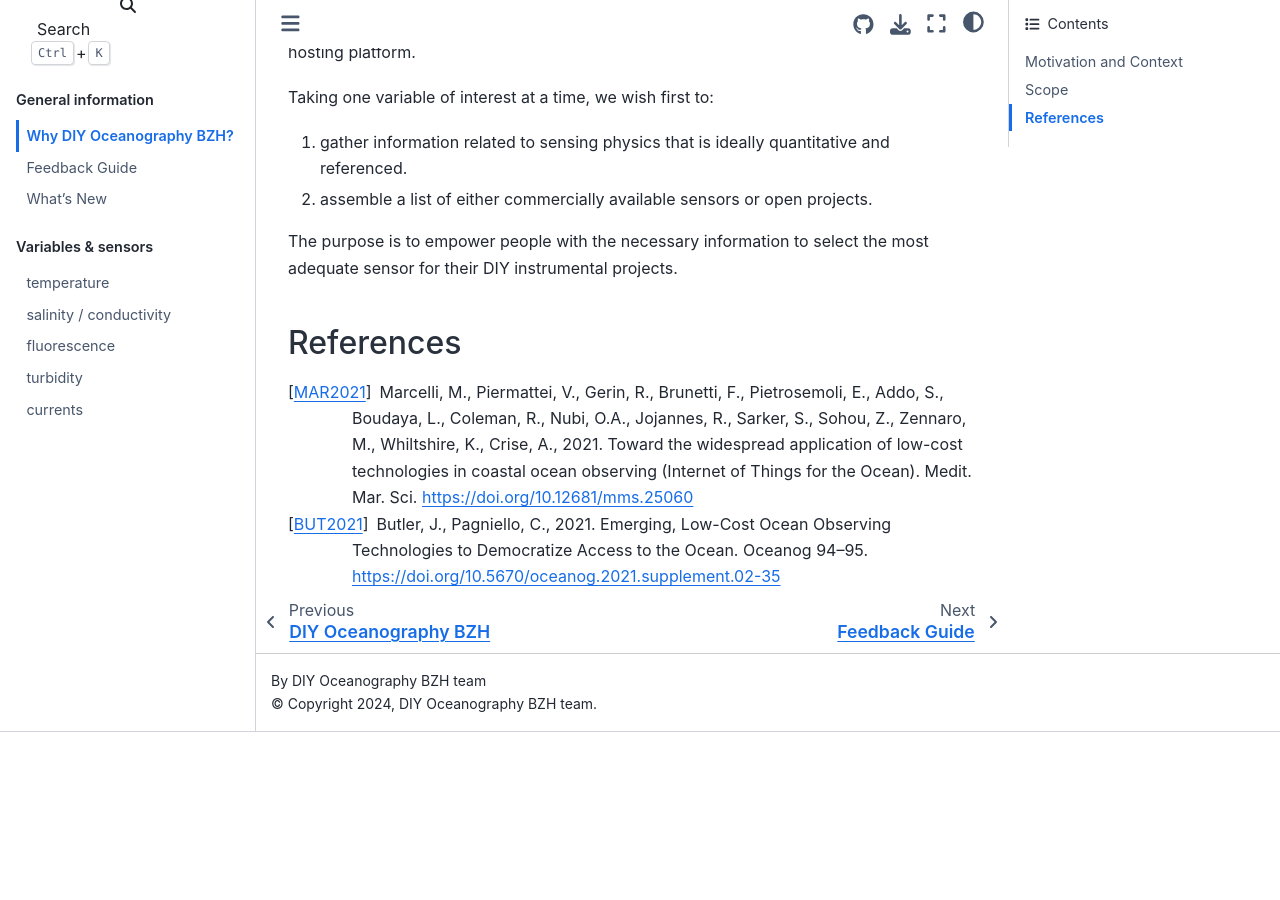
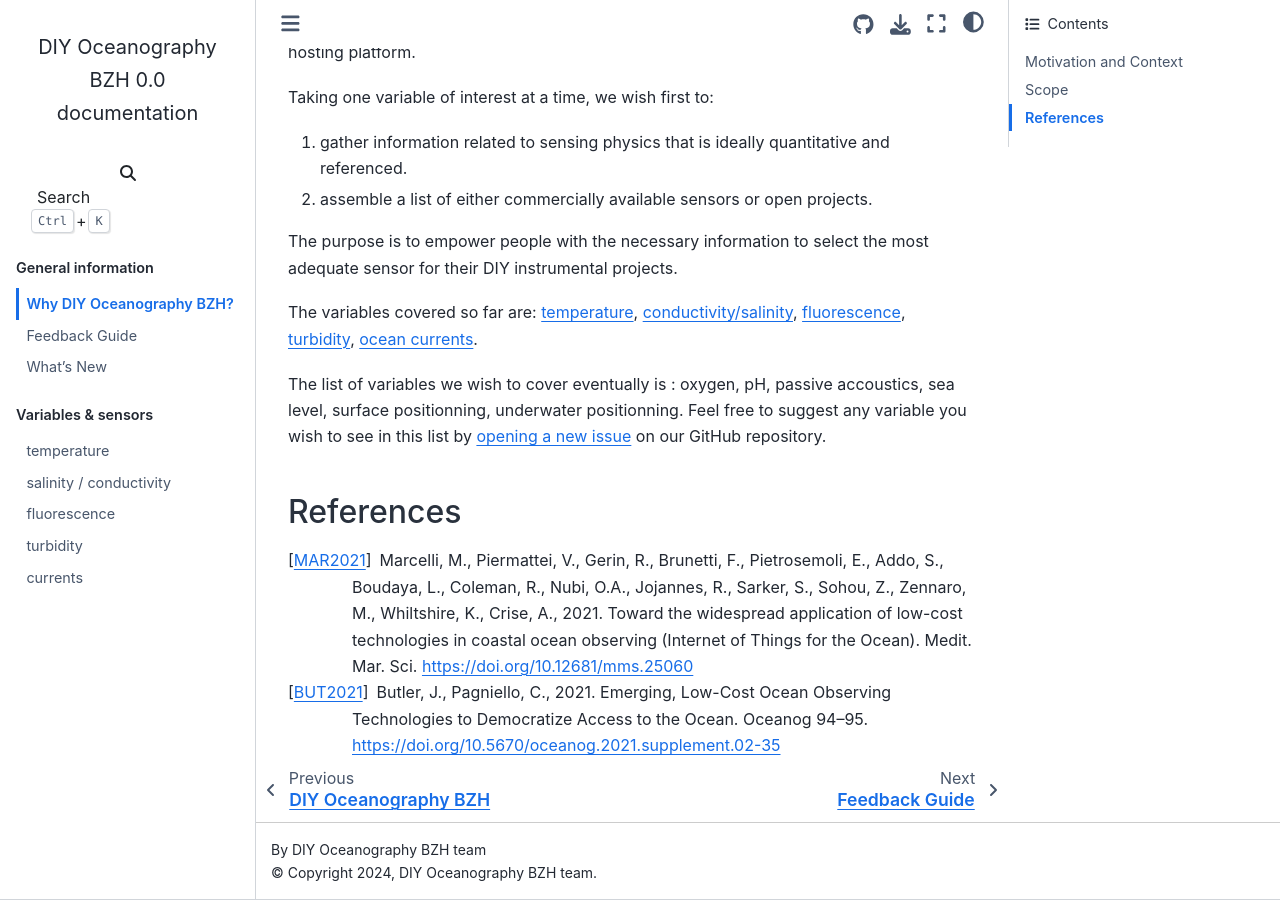
Before and after one commit to DIYOceanography/DIYOceanography_BZH, a Sphinx documentation site: the page built from docs/why-DIY-Oceanography-BZH.rst, in a window 1280 px wide and 900 px high, scrolled down 556 px. Built offline with Sphinx 7.4.7 and the Sphinx Book theme 1.1.4, drawn with Linux system fonts in a browser that asks for light colours; before the commit the page ends 1288 px from its top, so only the background shows below that.

Commit message:
add variables (covered and wish list)

```diff
--- a/docs/why-DIY-Oceanography-BZH.rst
+++ b/docs/why-DIY-Oceanography-BZH.rst
@@ -24,6 +24,10 @@
 
 The purpose is to empower people with the necessary information to select the most adequate sensor for their DIY instrumental projects.
 
+The variables covered so far are: :doc:`temperature <temperature/temperature>`, :doc:`conductivity/salinity <conductivity/conductivity>`,  :doc:`fluorescence <fluorescence/fluorescence>`, :doc:`turbidity <turbidity/turbidity>`, :doc:`ocean currents <currents/currents>`.
+
+The list of variables we wish to cover eventually is : oxygen, pH, passive accoustics, sea level, surface positionning, underwater positionning. Feel free to suggest any variable you wish to see in this list by `opening a new issue <https://github.com/DIYOceanography/DIYOceanography_BZH/issues/new/choose>`_ on our GitHub repository.
+
 References
 ----------
 
```
